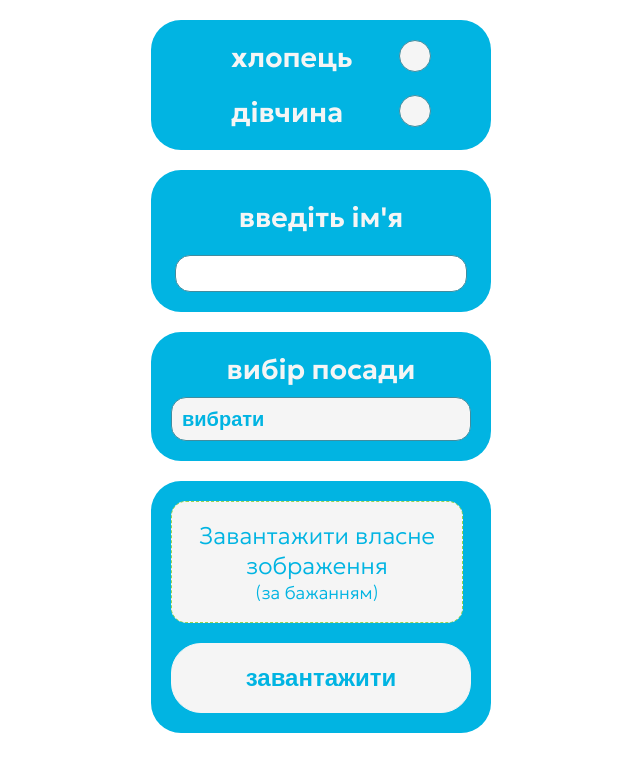
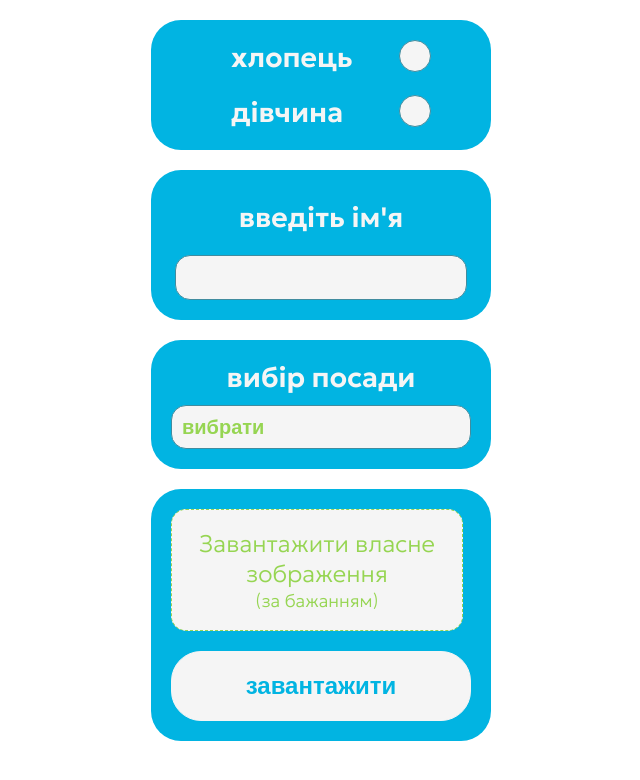
Before and after one commit to vadik184/badge, a plain HTML site: page HTML/choice-page.html in a window 1280 px wide. Shown: the whole page, without its empty margins (319-959 px from the left). Drawn offline with Linux system fonts and the light colour scheme; a script that the page names is missing.

Commit message:
Update style.css

```diff
--- a/CSS/style.css
+++ b/CSS/style.css
@@ -37,7 +37,7 @@ button {
   border-radius: 30px;
   padding: 20px;
   gap: 20px;
-  color: white;
+  color: whitesmoke;
 }
 .main-img {
   display: block;
@@ -151,7 +151,7 @@ button {
 }
 .gender-selection-input:checked + .gender-selection-lable span {
   background-color: var(--green-main);
-  border: 1px solid white;
+  border: 1px solid whitesmoke;
 }
 .put-name-lable {
   display: flex;
@@ -167,6 +167,10 @@ button {
   padding: 10px;
   border-radius: 15px;
   border: 1px solid #418c9f;
+  background-color: whitesmoke;
+  color: var(--green-main);
+  font-size: 20px;
+  font-weight: 700;
   outline: transparent;
 }
 
@@ -185,7 +189,7 @@ button {
   border-radius: 15px;
   border: 1px solid #418c9f;
   background-color: whitesmoke;
-  color: var(--main-backgraund);
+  color: var(--green-main);
   font-size: 20px;
   font-weight: 600;
   appearance: none;
@@ -238,7 +242,7 @@ button {
   border-radius: 15px;
   border: 1px dashed var(--green-main);
   background-color: whitesmoke;
-  color: var(--main-backgraund);
+  color: var(--green-main);
   font-size: 24px;
   font-weight: 200;
   cursor: pointer;
```
